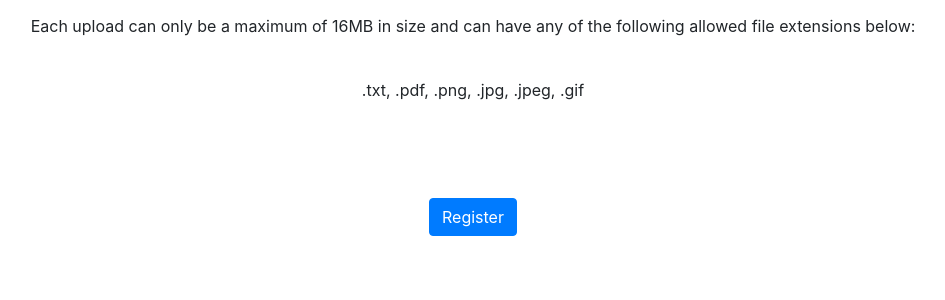
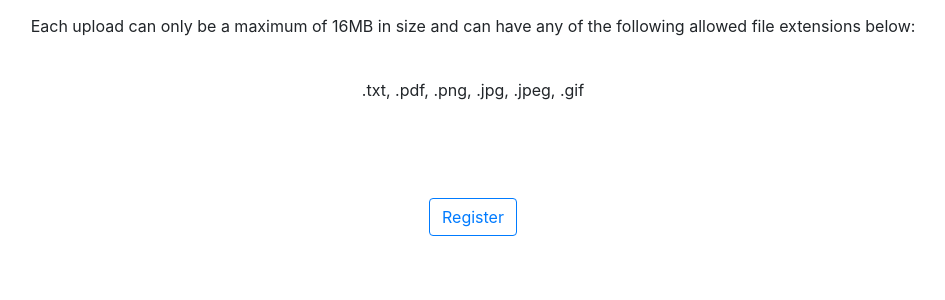
Before and after one commit to Prakhar896/Access, a Flask app: template templates/portal/folderRegistration.html in a window 1280 px wide. Shown: the part 180-480 px from the top of the page, without its empty margins (167-1112 px from the left). Run offline with Flask 2, Linux system fonts and the light colour scheme; the template is opened without the code that fills it, so the values that code supplies are empty; some libraries are stand-ins or nearby versions.

Commit message:
changed register button to an outline button

```diff
--- a/templates/portal/folderRegistration.html
+++ b/templates/portal/folderRegistration.html
@@ -31,6 +31,6 @@
 <br>
 <br>
 <h5 id="statusLabel">Registering folder for {{ username }}...</h5>
-<button type="button" class="btn btn-primary" onclick="registerClicked()">Register</button>
+<button type="button" class="btn btn-outline-primary" onclick="registerClicked()">Register</button>
 <script src="/assets/folderRegistrationJS"></script>
 {% endblock %}
```
